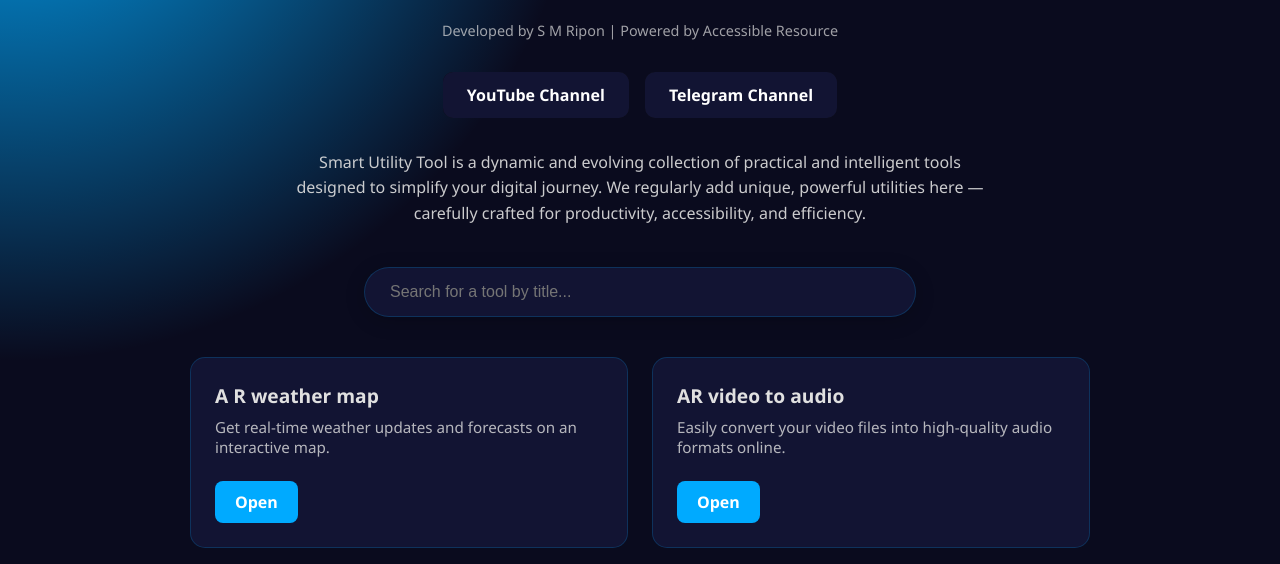
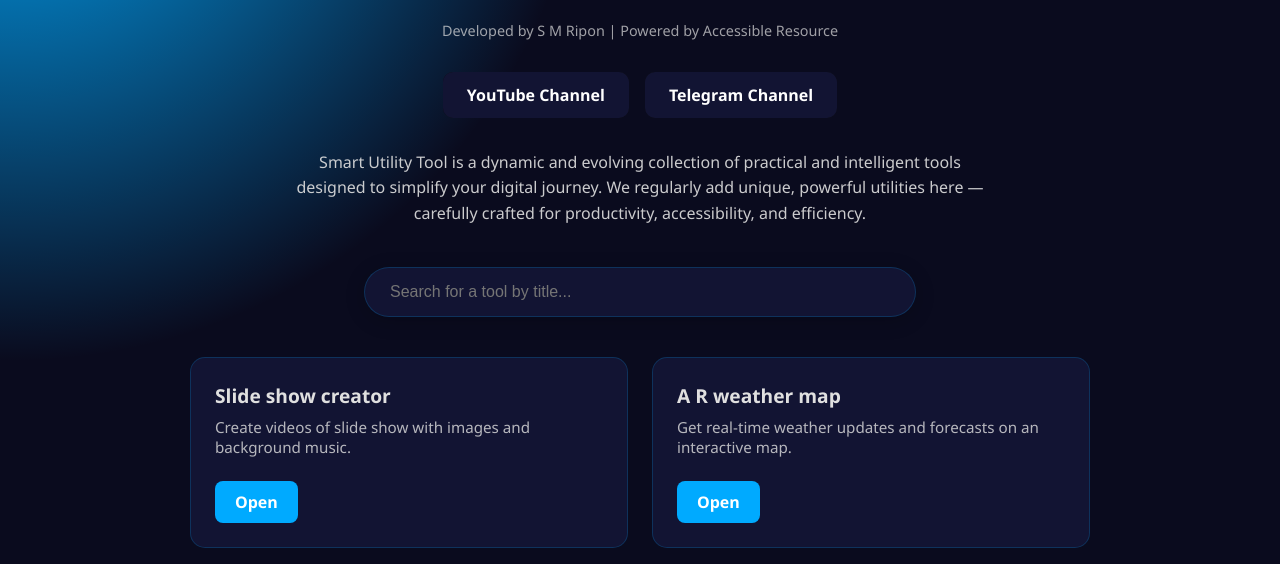
Before and after one commit to toolnovanext/Smart-Utility-Tool, a plain HTML site: page index.html in a window 1280 px wide. Shown: the part 236-800 px from the top of the page. Drawn offline with Linux system fonts and the light colour scheme.

Commit message:
Update index.html

```diff
--- a/index.html
+++ b/index.html
@@ -405,6 +405,12 @@
     <script>
         document.addEventListener('DOMContentLoaded', () => {
             const tools = [
+
+                {
+                    title: "Slide show creator",
+                    url: "https://accessibleresource.github.io/slide-show/",
+                    description: "Create videos of slide show with images and background music."
+                },
                 {
                     title: "A R weather map",
                     url: "https://accessibleresource.github.io/weather-map/",
```
